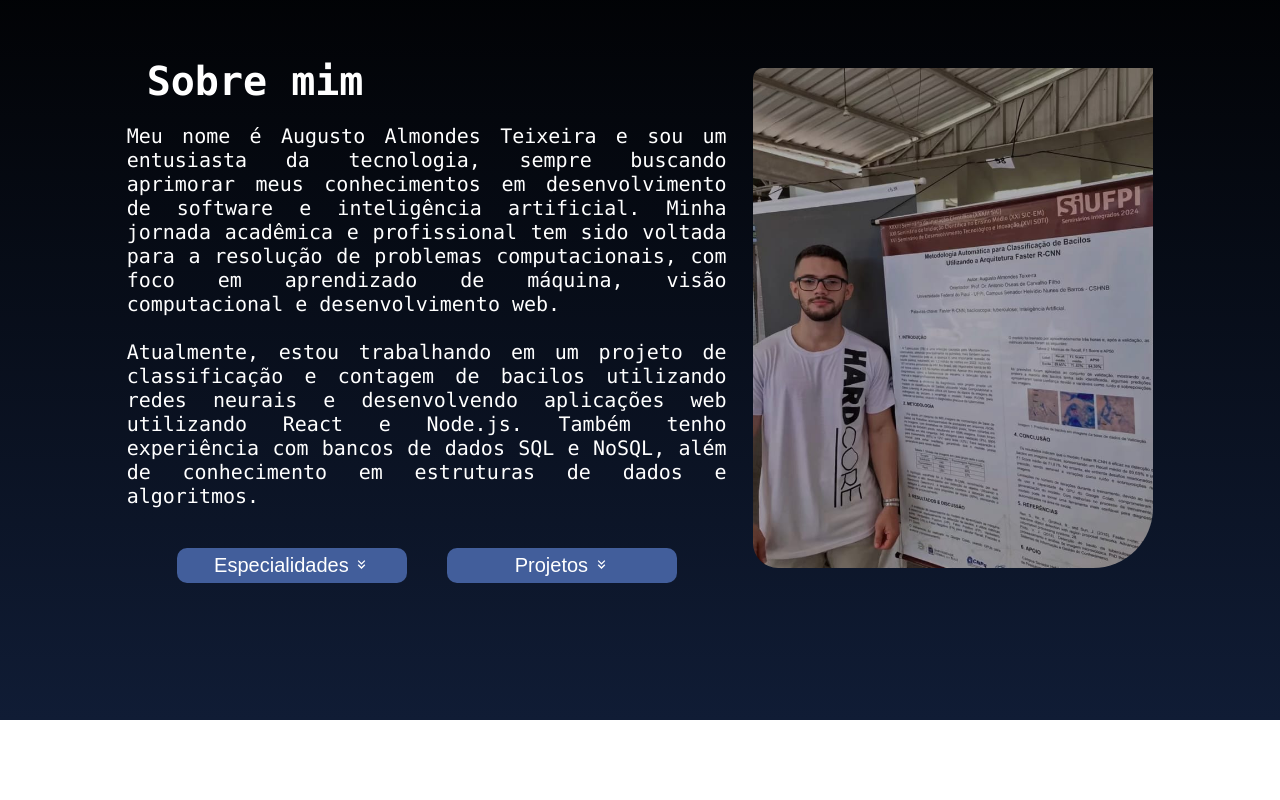
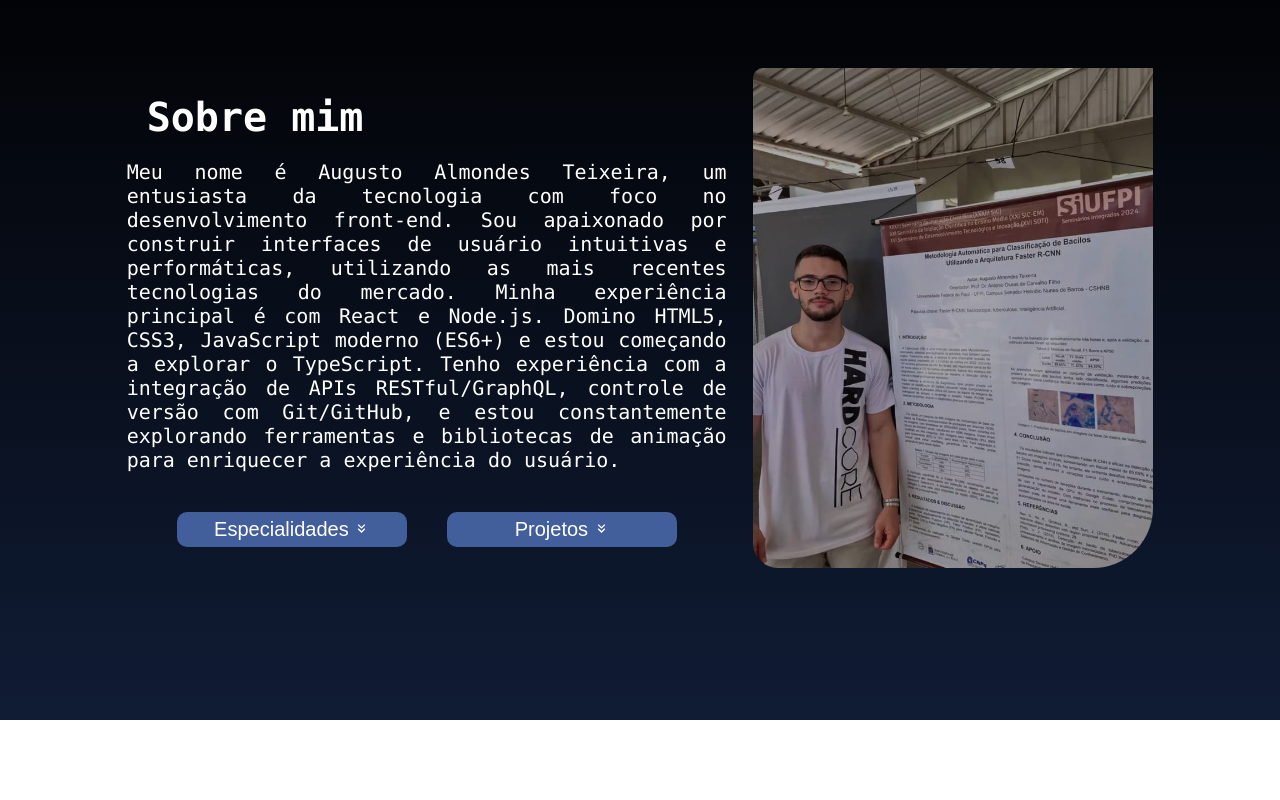
Before and after one commit to AugustoAlmondes/My-Portifolio, a React (Vite) app: page / in a window 1280 px wide. Shown: the part 880-1680 px from the top of the page. Built offline with nearby package versions, Linux system fonts and the light colour scheme; no server answers.

Commit message:
change about me text

```diff
--- a/src/page/Especialidades/Especialidades.jsx
+++ b/src/page/Especialidades/Especialidades.jsx
@@ -113,7 +113,7 @@ export default function Especialidades() {
                     </a>
 
                     <a href="https://skillicons.dev">
-                        <img src="https://skillicons.dev/icons?i=express,nodejs,ps,figma,netlify" />
+                        <img src="https://skillicons.dev/icons?i=express,nodejs,ps,figma,netlify,nestjs" />
                     </a>
 
                 </div>
--- a/src/page/Sobre/Sobre.jsx
+++ b/src/page/Sobre/Sobre.jsx
@@ -10,10 +10,7 @@ export default function Sobre() {
                 <div className="texto-sobre">
                     <h1>Sobre mim</h1>
                     <p>
-                        Meu nome é Augusto Almondes Teixeira e sou um entusiasta da tecnologia, sempre buscando aprimorar meus conhecimentos em desenvolvimento de software e inteligência artificial. Minha jornada acadêmica e profissional tem sido voltada para a resolução de problemas computacionais, com foco em aprendizado de máquina, visão computacional e desenvolvimento web.
-                        <br />
-                        <br />
-                        Atualmente, estou trabalhando em um projeto de classificação e contagem de bacilos utilizando redes neurais e desenvolvendo aplicações web utilizando React e Node.js. Também tenho experiência com bancos de dados SQL e NoSQL, além de conhecimento em estruturas de dados e algoritmos.
+                        Meu nome é Augusto Almondes Teixeira, um entusiasta da tecnologia com foco no desenvolvimento front-end. Sou apaixonado por construir interfaces de usuário intuitivas e performáticas, utilizando as mais recentes tecnologias do mercado. Minha experiência principal é com React e Node.js. Domino HTML5, CSS3, JavaScript moderno (ES6+) e estou começando a explorar o TypeScript. Tenho experiência com a integração de APIs RESTful/GraphQL, controle de versão com Git/GitHub, e estou constantemente explorando ferramentas e bibliotecas de animação para enriquecer a experiência do usuário.
                     </p>
 
                     <div className="botoes-sobre">
```
